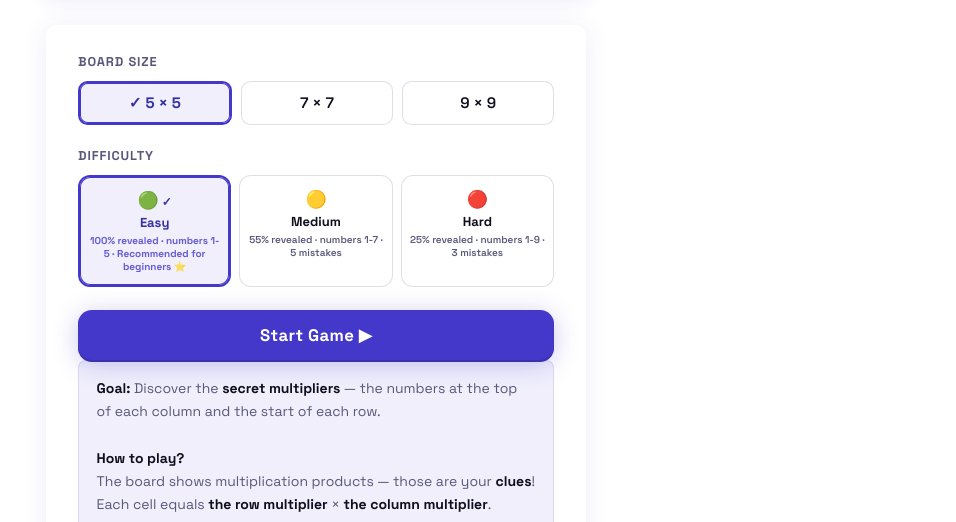
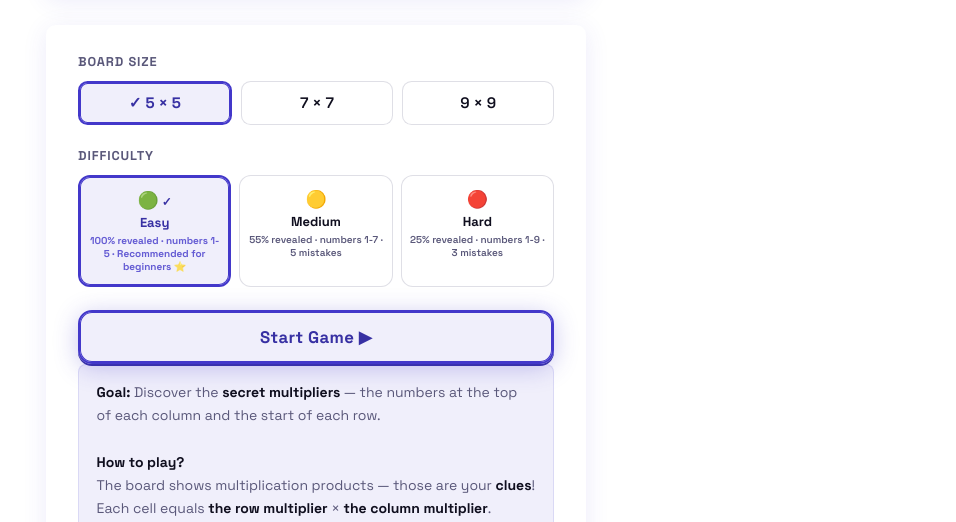
Before and after one commit to ltsdgh/dedu, a plain HTML site: page index.html in a window 1280 px wide. Shown: the part 244-766 px from the top of the page, without its empty margins (324-1280 px from the left). Drawn offline with Linux system fonts and the light colour scheme.

Commit message:
Fix btn-start accessibility: remove color inversion, match text direction

```diff
--- a/index.html
+++ b/index.html
@@ -279,19 +279,19 @@
       display: block;
       width: 100%;
       padding: .9rem;
-      background: var(--clr-primary);
-      color: #fff;
-      border: none;
+      background: var(--clr-primary-lt);
+      color: var(--clr-primary-dk);
+      border: 2px solid var(--clr-primary);
       border-radius: 14px;
       font-size: 1.05rem;
       font-weight: 700;
       font-family: var(--font-ui);
       cursor: pointer;
       transition: all .15s;
-      box-shadow: var(--shadow-btn);
+      box-shadow: inset 0 0 0 1px var(--clr-primary), var(--shadow-btn);
       letter-spacing: .02em;
     }
-    .btn-start:hover { filter: brightness(1.08); transform: translateY(-1px); }
+    .btn-start:hover { background: var(--clr-primary); color: #fff; transform: translateY(-1px); }
     .btn-start:active { transform: scale(.98); }
     .btn-start:focus { outline: 3px solid var(--clr-primary-dk); outline-offset: 2px; }
 
```
